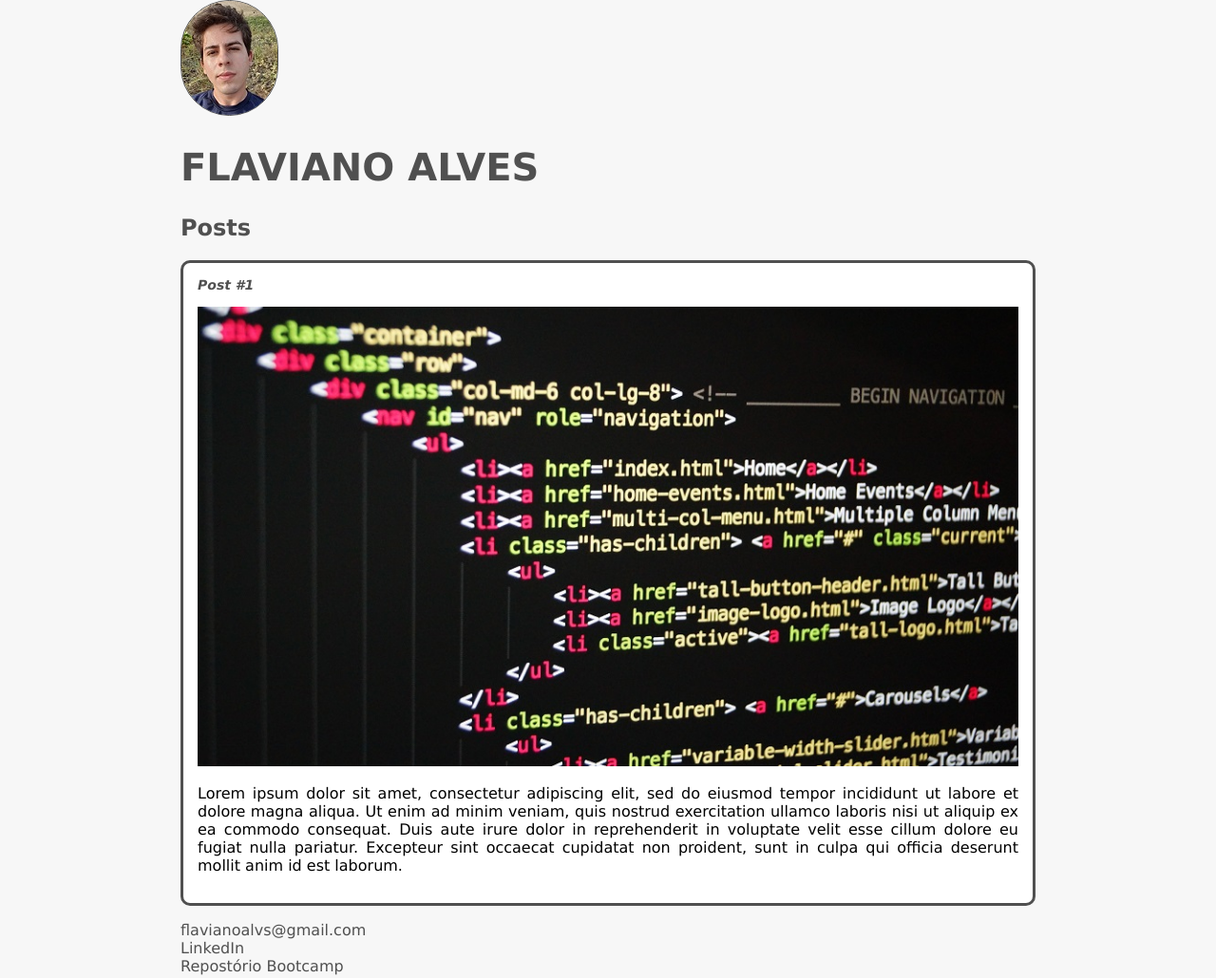
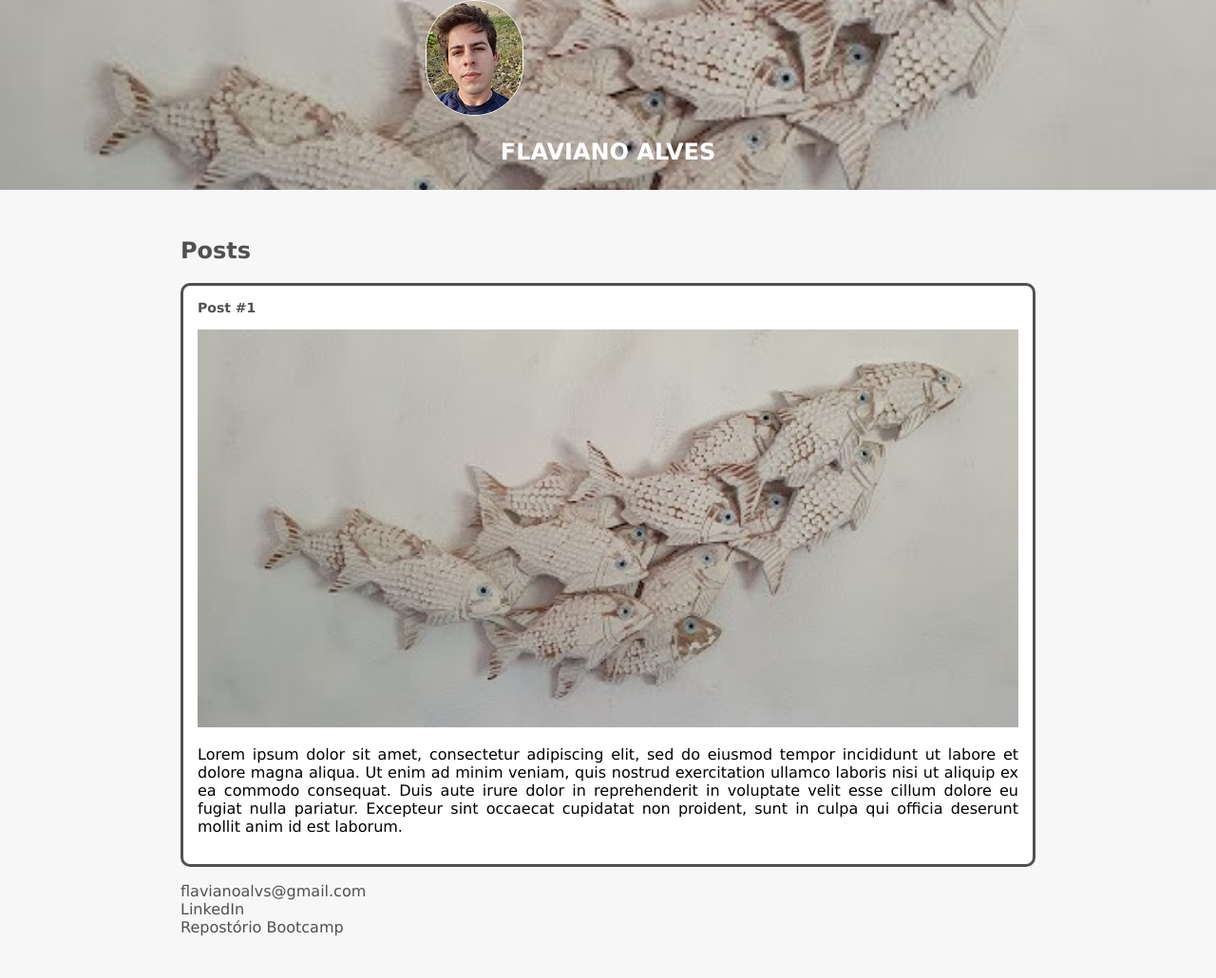
Before and after one commit to flavianoalvs/Santander-Bootcamp-Fullstack-Developer, a plain HTML site: page Introdução ao Curso de HTML/index.html in a window 1280 px wide. Shown: the whole page at 95% size. After the commit the page ends 1002 px from the top, so only its background shows below. Drawn offline with Linux system fonts and the light colour scheme.

Commit message:
projeto pessoal a partir da aula de introdução ao HTML e CSS

```diff
--- a/Introdução ao Curso de HTML/index.html
+++ b/Introdução ao Curso de HTML/index.html
@@ -7,16 +7,20 @@
        <link rel="stylesheet" href="style.css">
     </head>
     <body>
-        <header>
-            <img src="img/foto.jpg" alt="Flaviano Alves" class="photo">
-            <h1 id="title">Flaviano Alves</h1>
-        </header>
+        <div class="barra">
+            <header class="head">
+                <img src="img/foto.jpg" alt="Flaviano Alves" class="photo_head">
+                <h2 class="title_head">Flaviano Alves</h2>
+            </header>
+        </div>
+
         <section>
             <h2 class="subtitle">Posts</h2>
         </section>
+
         <article class="post">
             <h3 class="post_title">Post #1</h3>
-            <img src="img/html-img.jpg" alt="código HTML" class="post_image">
+            <img src="img/cover.jpg" alt="código HTML" class="post_image">
             <p class="post_content">Lorem ipsum dolor sit amet, consectetur adipiscing elit, sed do eiusmod tempor incididunt ut labore et dolore magna aliqua. Ut enim ad minim veniam, quis nostrud exercitation ullamco laboris nisi ut aliquip ex ea commodo consequat. Duis aute irure dolor in reprehenderit in voluptate velit esse cillum dolore eu fugiat nulla pariatur. Excepteur sint occaecat cupidatat non proident, sunt in culpa qui officia deserunt mollit anim id est laborum.</p>
         </article>
         <footer>
--- a/Introdução ao Curso de HTML/style.css
+++ b/Introdução ao Curso de HTML/style.css
@@ -6,31 +6,42 @@ body{
     margin: auto;
 }
 
-.photo{
-    border: 1px solid #505050;
-    border-radius: 100px;
+.barra {
+    background-image: url(img/cover.jpg);
+    background-size: cover;
+    background-position: center;
+    position: fixed;
+    top: 0;
+    left: 0;
+    right: 0;
+    height: 200px;
 }
 
-#title, .subtitle, .post_title {
-    color: #505050;
+
+.head{
+    width: 30%;
+    margin: auto;
+
 }
-
-#title{
-    font-size: 40px;
-    text-transform: uppercase;
+.photo_head{
+    border: 1px solid white;
+    border-radius: 100px;
 
 }
 
-a{
-    color: #505050;
+.title_head{
+    color: white;
+    text-transform: uppercase;
+    text-align: center;
+
 }
 
-.post_title{
-    font-size: 14px;
-    font-style: italic;
-    margin: 0;
-    margin-bottom: 15px;
+
+.subtitle{
+    color: #505050;
+    margin-top: 250px;
 }
+
 
 .post{
     background-color: white;
@@ -39,18 +50,26 @@ a{
     margin-bottom: 15px;
     border-radius: 10px;
 }
-
+.post_title{
+    color: #505050;
+    font-size: 14px;
+    margin: 0;
+    margin-bottom: 15px;
+}
+.post_image{
+    margin-bottom: 15px;
+    width: 100%;
+}
 .post_content{
     margin: 0;
     margin-bottom: 15px;
     text-align: justify;
 }
 
-.post_image{
-    margin-bottom: 15px;
-    width: 100%;
+
+a{
+    color: #505050;
 }
-
 .contact_list{
     list-style-type: none;
     padding: 0;
```
Also changed, not shown: Introdução ao Curso de HTML/img/cover.jpg (added), Introdução ao Curso de HTML/img/html-img.jpg (deleted).
